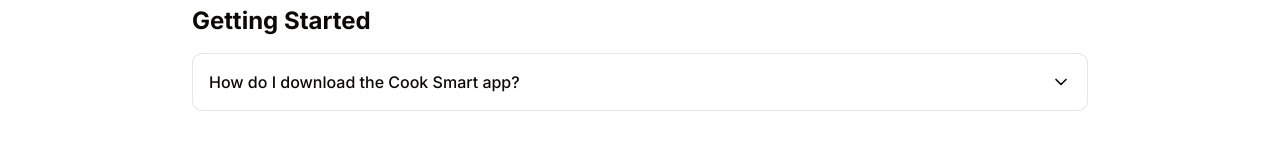
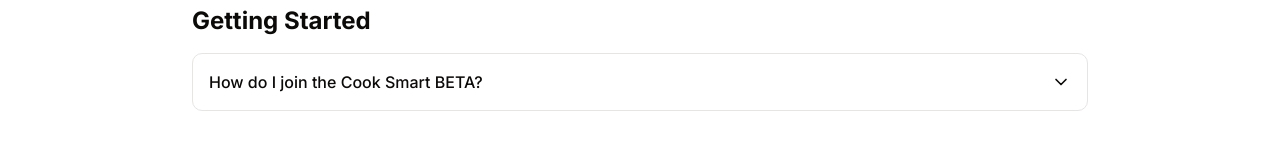
Before and after one commit to mikeartee/cook-smart, a Next.js app in the folder website/: page /faq in a window 1280 px wide. Shown: the part 340-486 px from the top of the page. Built offline with nearby package versions, Linux system fonts and the light colour scheme.

Commit message:
Update FAQ to reflect Firebase beta distribution instead of app stores

```diff
--- a/website/app/faq/page.tsx
+++ b/website/app/faq/page.tsx
@@ -17,11 +17,11 @@
 const FAQ_DATA: FAQItem[] = [
   {
     id: '1',
-    question: 'How do I download the Cook Smart app?',
+    question: 'How do I join the Cook Smart BETA?',
     answer:
-      'You can download Cook Smart from the Google Play Store for Android devices or the App Store for iOS devices. Simply search for "Cook Smart" or use the download links on our homepage.',
+      "Cook Smart is currently in BETA testing. To join, contact us through our website contact form or email services.cooksmart@gmail.com. Once approved, you'll receive download instructions via email with access to the app through Firebase App Distribution.",
     category: 'Getting Started',
-    lastUpdated: new Date('2024-01-15'),
+    lastUpdated: new Date('2025-11-30'),
   },
   {
     id: '2',
```
